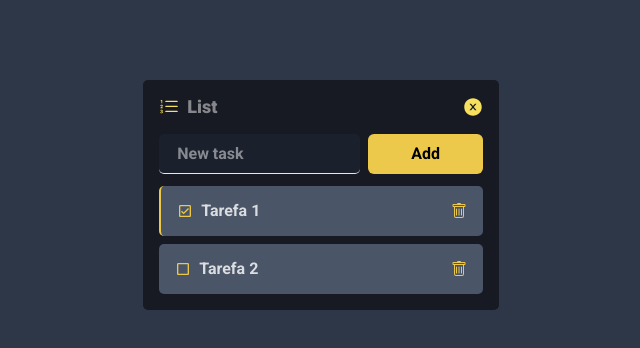
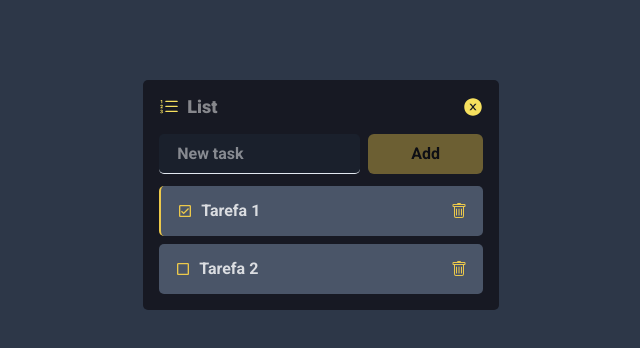
Before and after one commit to tpaphysics/tdd-todo-list, a React (Vite) app: page / in a window 1280 px wide. Shown: the top 348 px of the page, without its empty margins (319-959 px from the left). Built offline with nearby package versions, Linux system fonts and the light colour scheme.

Commit message:
test: should be disable add button when input task is empty

```diff
--- a/src/Components/AddTaskForm/index.tsx
+++ b/src/Components/AddTaskForm/index.tsx
@@ -22,7 +22,12 @@ function AddTaskForm() {
         focusBorderColor='yellow.400'
         px='18px'
       />
-      <Button flex='1' colorScheme='yellow' onClick={handleClickAddButton}>
+      <Button
+        flex='1'
+        isDisabled={task === '' ? true : false}
+        colorScheme='yellow'
+        onClick={handleClickAddButton}
+      >
         Add
       </Button>
     </HStack>
```
Also changed, not shown: 1 other file (tests, documents, lock files or other folders).
